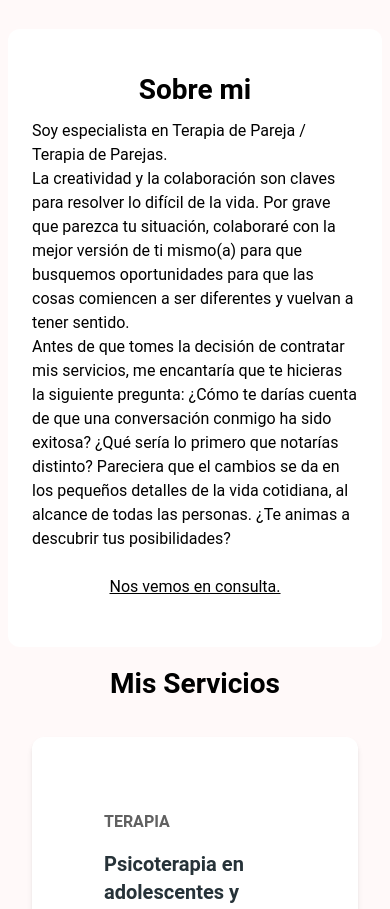
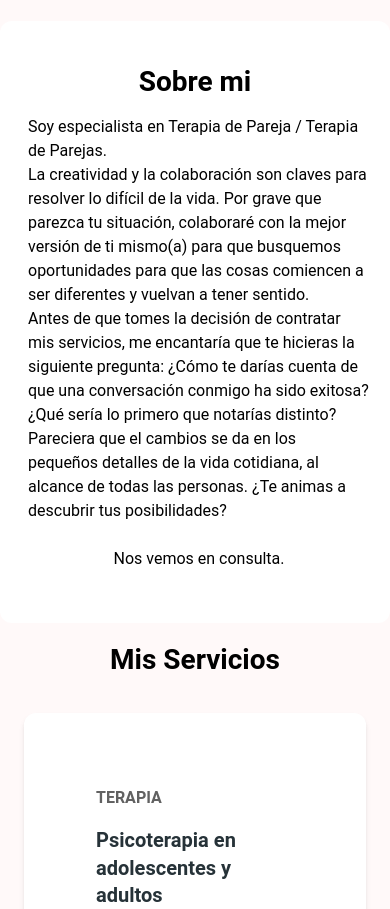
Before and after one commit to IgnacioToledoDev/cmt, a React (Vite) app: page / in a window 390 px wide. Shown: the part 847-1756 px from the top of the page. Built offline with nearby package versions, Linux system fonts and the light colour scheme; what tailwindcss-animated would draw is missing.

Commit message:
update tailwind config and new element

```diff
--- a/src/App.jsx
+++ b/src/App.jsx
@@ -14,7 +14,7 @@ function App() {
         <div>
           <LandingHeader />
         </div>
-        <article className="relative w-full h-full py-2 px-2">
+        <article className="relative">
           <AboutMe />
           <Services />
         </article>
--- /dev/null
+++ b/src/components/addComment.jsx
@@ -0,0 +1,3 @@
+export const addComment = () => {
+  return <div>addComment</div>;
+};
--- a/src/pages/AboutMe.jsx
+++ b/src/pages/AboutMe.jsx
@@ -17,17 +17,17 @@ export const AboutMe = () => {
       <Card className="mt-6 w-full lg:w-[85%] md:px-8" shadow={false}>
         <CardBody>
           <Title title="Sobre mi" />
-          <div className="flex">
-            <div className="w-full m-10 md:m-auto md:items-center md:justify-center hidden lg:inline-flex items-center justify-center">
+          <div className="flex m-1 p-0 w-full h-auto">
+            <div className="w-full m-10 md:m-auto hidden lg:inline-flex items-center justify-center">
               <img
                 src={camiloVeraBg}
                 className="pb-24"
                 alt="Camilo Vera, especialista en terapia de parejas"
               />
             </div>
-            <div className="w-full lg:m-12">
+            <div className="w-full m-0 p-0 lg:m-12">
               <Typography variant="lead" color="black">
-                <p className="lg:p-6 lg:m-2 xl:text-xl text-base">
+                <p className="lg:p-1 lg:m-0 xl:text-xl text-base w-full">
                   Soy especialista en Terapia de Pareja / Terapia de Parejas.{" "}
                   <br />
                   La creatividad y la colaboración son claves para resolver lo
@@ -44,7 +44,7 @@ export const AboutMe = () => {
                   al alcance de todas las personas. ¿Te animas a descubrir tus
                   posibilidades?
                 </p>
-                <CardFooter className="m-0 text-center underline text-base xl:text-xl">
+                <CardFooter className="m-0 text-center text-base xl:text-xl">
                   Nos vemos en consulta.
                 </CardFooter>
               </Typography>
--- a/src/pages/Service.jsx
+++ b/src/pages/Service.jsx
@@ -8,7 +8,7 @@ import {
 // eslint-disable-next-line react/prop-types
 export const Service = () => {
   return (
-    <div className="p-2 lg:m-1">
+    <div className="p-2 lg:m-1 xl:m-4 xl:p-4">
       <Card className="w-full max-w-xl lg:max-w-[42rem] flex-row p-12">
         <CardHeader
           shadow={true}
--- a/tailwind.config.js
+++ b/tailwind.config.js
@@ -10,5 +10,6 @@ export default withMT({
     },
     extend: {},
   },
+  // eslint-disable-next-line no-undef
   plugins: [require('tailwindcss-animated')],
 });
```
